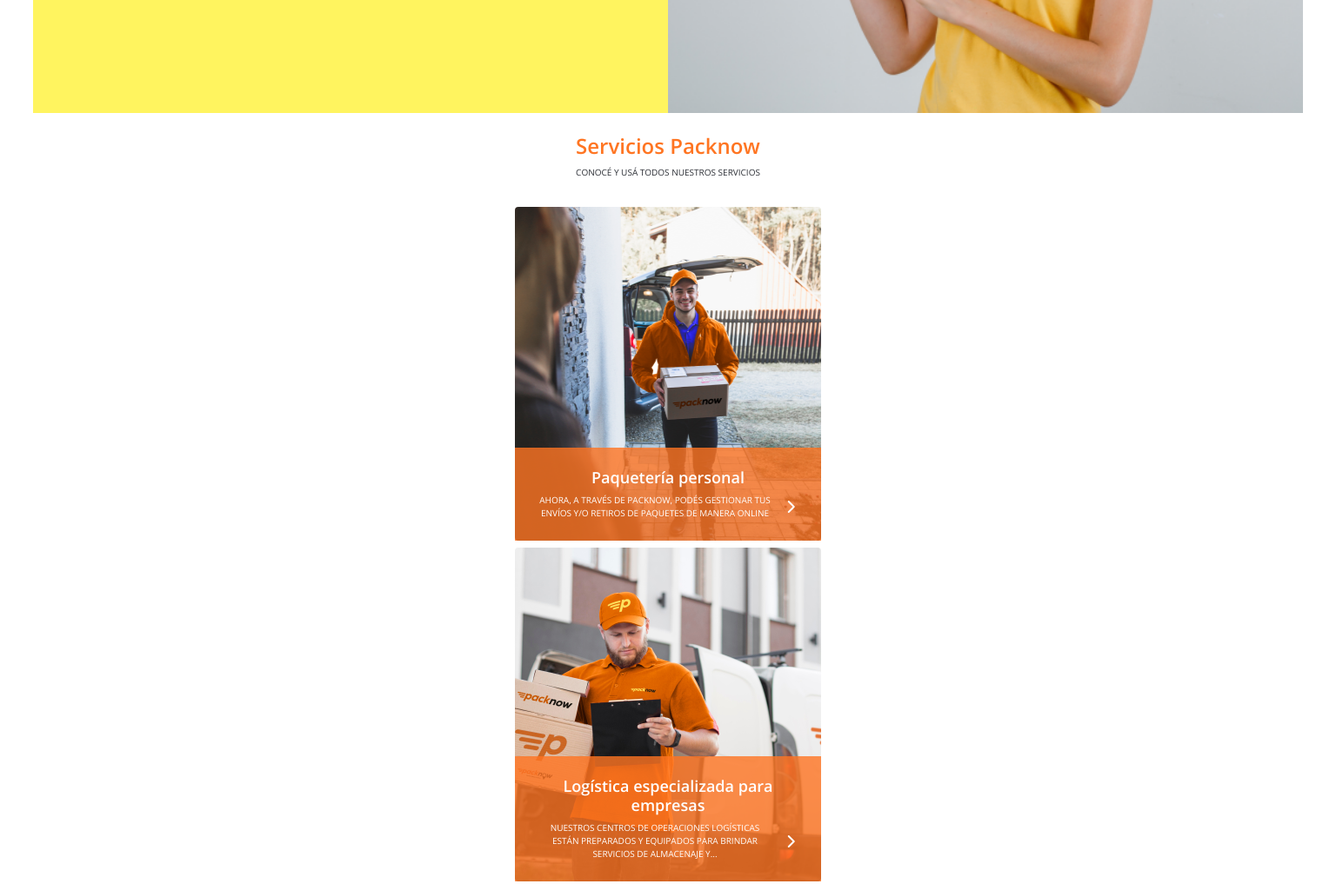
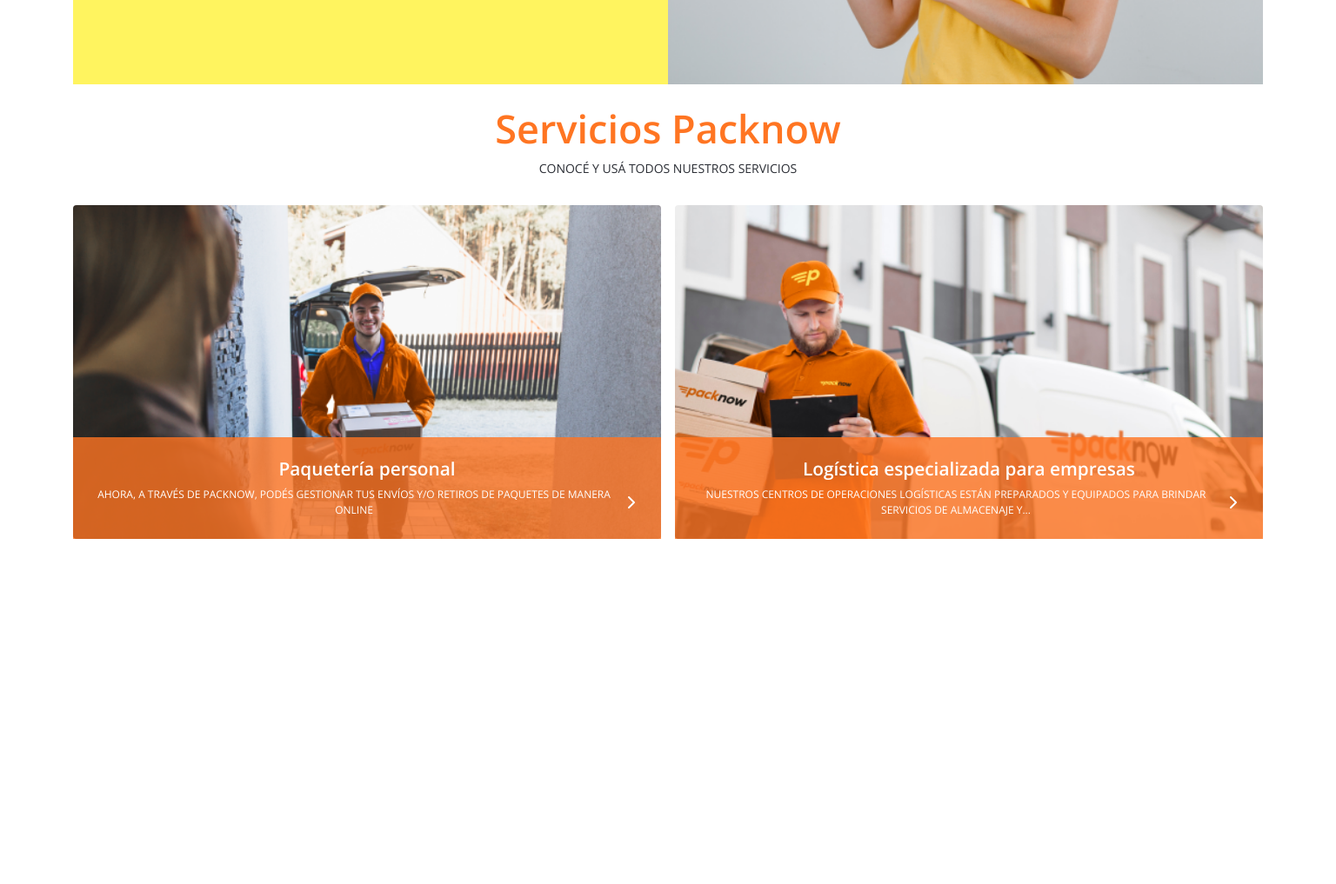
Before and after one commit to AdrianaEG/packnow-genosha, a plain HTML site: page index.html in a window 1536 px wide. Shown: the part 970-1987 px from the top of the page at 87% size. After the commit the page ends 1598 px from the top, so only its background shows below. Drawn offline with nearby package versions, Linux system fonts and the light colour scheme.

Commit message:
Adapto servicios packnow a desktop

```diff
--- a/css/styles.css
+++ b/css/styles.css
@@ -1,9 +1,4 @@
 @import url('https://fonts.googleapis.com/css2?family=Open+Sans:ital,wght@0,300;0,400;0,600;1,300;1,400&display=swap');
-
-*{
-    box-sizing: border-box;
-
-}
 
 :root{
     --orange-color: #ff7522;
@@ -12,6 +7,16 @@
     --grey-s-color: #64666c;
     --yellow-color: #fff45f;
     --grey-p-color: #2b2e35;
+}
+
+*{
+    box-sizing: border-box;
+
+}
+
+
+body{
+    overflow-x: hidden;
 }
 
 a{
@@ -291,6 +296,7 @@
 }
 
 @media(min-width: 1024px){
+
     .menu-fondo{
         display: none !important;
     }
@@ -370,4 +376,67 @@
         font-size: 0.875rem;
     }
 
+    main .container-services{
+        width: 95%;
+    }
+
+    main .container-services .services{
+        display: flex;
+    }
+
+    main .container-services h3{
+        font-size: 2.813rem !important;
+    }
+
+    main .container-services span{
+        font-size: 0.875rem;
+    }
+
+    main .container-services .services .card.service{
+        width: 50% !important;
+        background-size: cover !important;
+    }
+
+    main .container-services .services .card.service.left{
+        margin-right: 0.5rem;
+    }
+
+    main .container-services .services .card.service.right{
+        margin-left: 0.5rem;
+    }
+
+    main .container-services .card.service .title-description h4{
+        font-size: 1.3rem !important;
+    }
+
+    main .container-services .card.service .title-description .description-button span{
+        font-size: 0.75rem;
+    }
+
 }
+
+@media(min-width:1440px){
+    body{
+        display: flex;
+        flex-direction: column;
+        justify-content: center;
+        align-items: center;
+    }
+
+    .menu-desktop{
+        width: 1440px;
+    }
+
+    .slide-principal{
+        max-width: 1440px !important;
+        margin: 0 auto !important;
+    }
+
+   .slide-principal .container-search{
+        width: 40vw !important;
+    }
+
+    main{
+        max-width: 1440px;
+    }
+}
```
